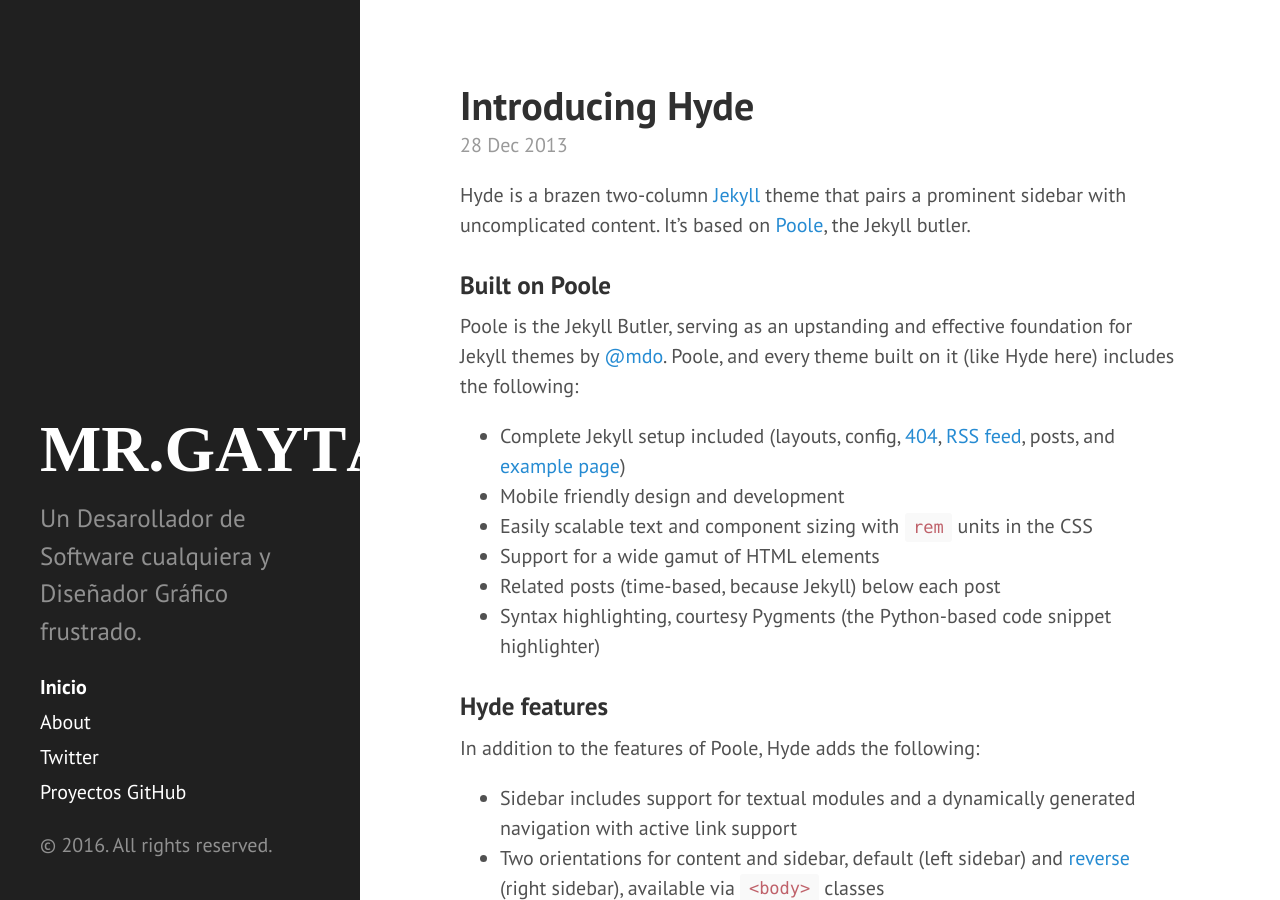
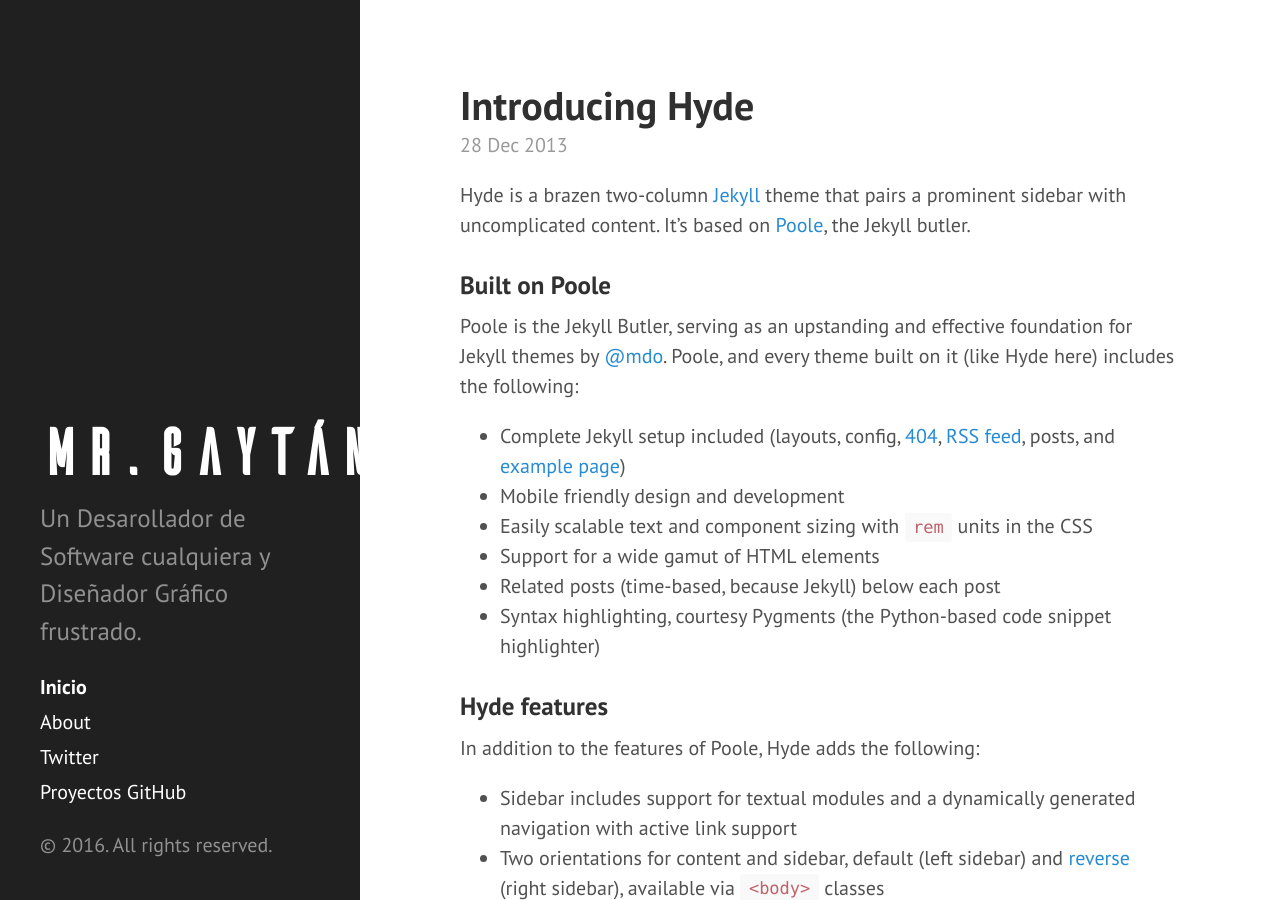
Before and after one commit to MrGaytan/MrGaytan.github.io, a Jekyll site: the page built from index.html, in a window 1280 px wide and 900 px high. Built offline with Jekyll 4.4.1, drawn with Linux system fonts in a browser that asks for light colours; some web fonts are replaced; Markdown is read by kramdown in place of the engine named in the settings; the list of posts is cut into pages by our own code.

Commit message:
Modificación de sidebar y fuentes nuevas

```diff
--- a/public/css/hyde.css
+++ b/public/css/hyde.css
@@ -25,7 +25,7 @@
  */
 @font-face {
     font-family: 'Ailerons-Typeface';
-    src: url('public/fonts/Ailerons-Typeface.OTF') format('opentype');
+    src: url('../fonts/Ailerons-Typeface.OTF') format('opentype');
 }
 
 
```
